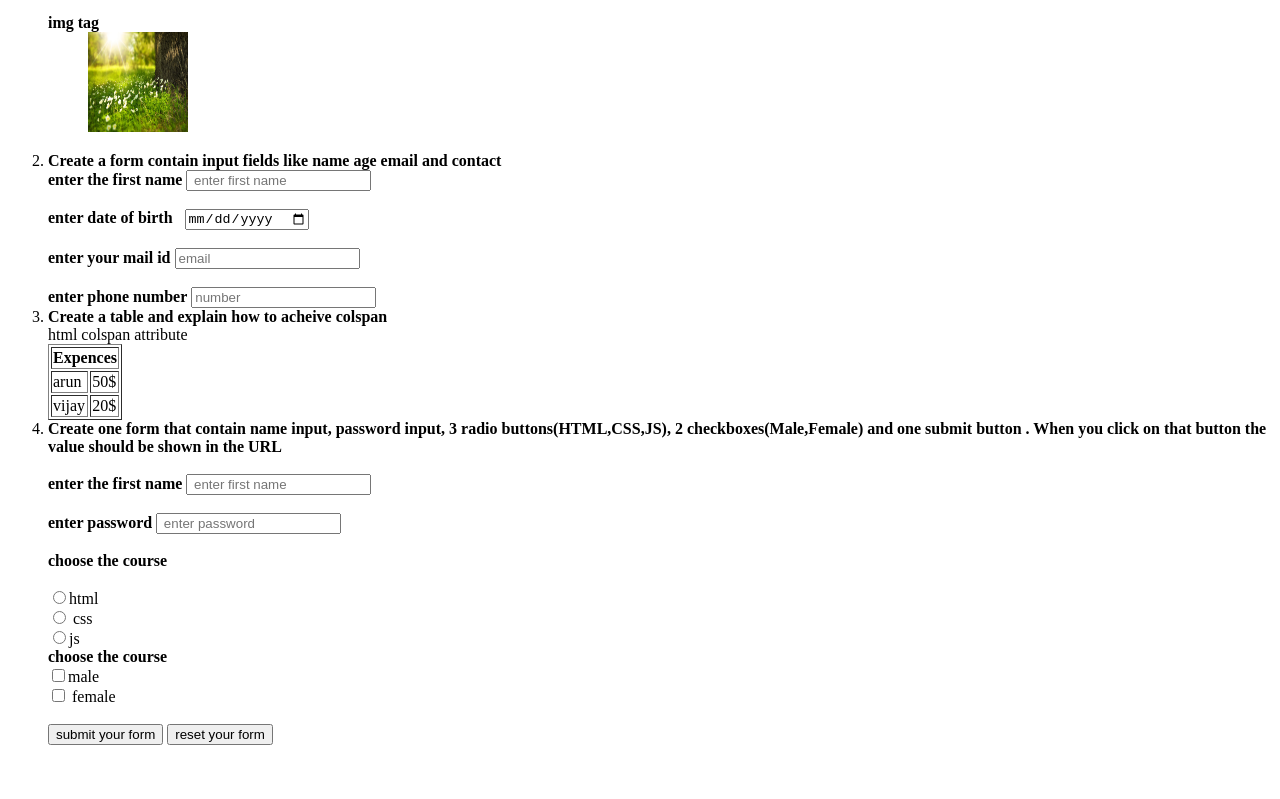
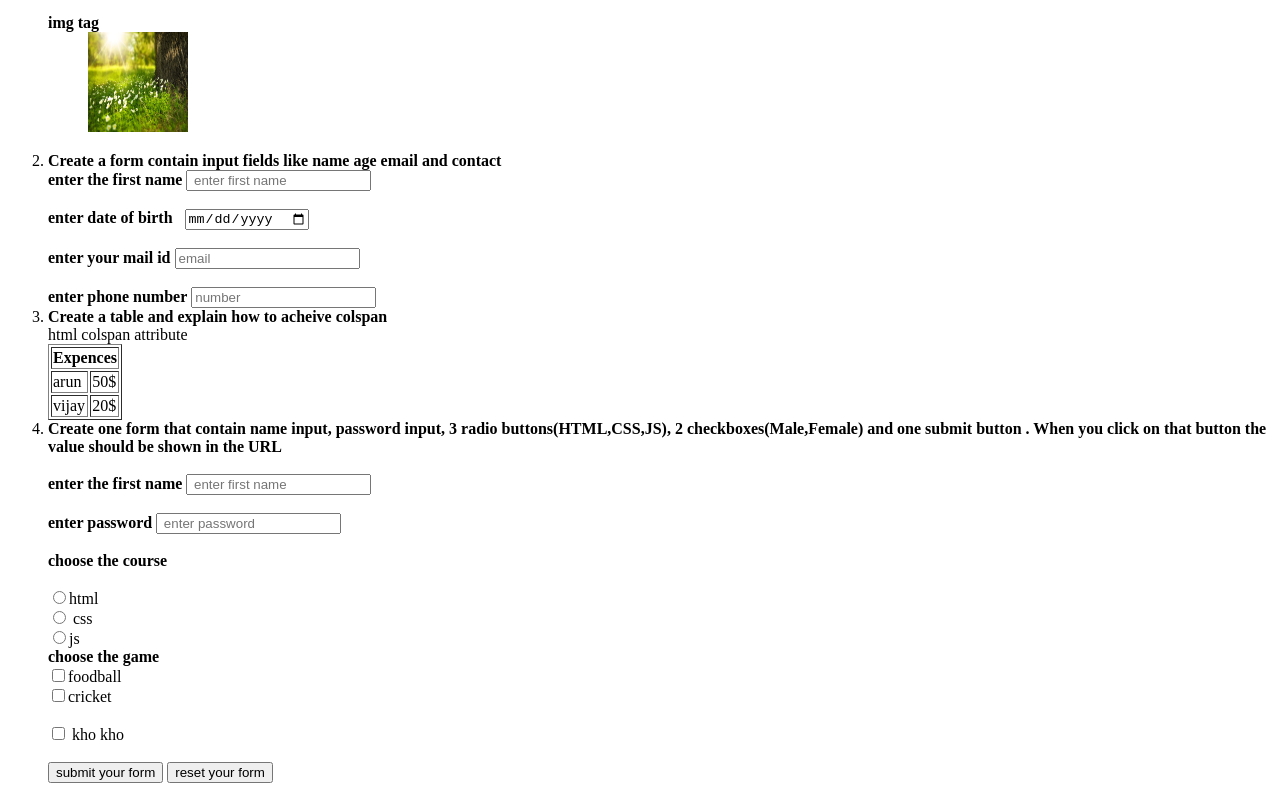
Before and after one commit to monica3636/monica3636-Interview-Preaparation-Q-A--3, a plain HTML site: page index.html in a window 1280 px wide. Shown: the part 100-899 px from the top of the page. Before the commit the page ends 861 px from the top, so only its background shows below. Drawn offline with Linux system fonts and the light colour scheme.

Commit message:
change my mistakes

```diff
--- a/index.html
+++ b/index.html
@@ -60,11 +60,12 @@
             <br>
             <label><input type="radio" name="course" id="js">js</label><br>
 
-            <strong>choose the course</strong><br>
+            <strong>choose the game </strong><br>
 
-            <label><input type="checkbox" name="gender" id="male" required>male</label>
+            <label><input type="checkbox" name="game" id="foodball" required>foodball</label>
         <br>
-        <lable><input type="checkbox" name="gender" id="female"> female</lable>
+        <lable><input type="checkbox" name="game" id="cricket">cricket </lable> <br><br>
+        <lable><input type="checkbox" name="game" id="kho kho"> kho kho</lable>
         <br><br>
         <input type="submit" value="submit your form"> <input type="reset" value="reset your form">
 
```
